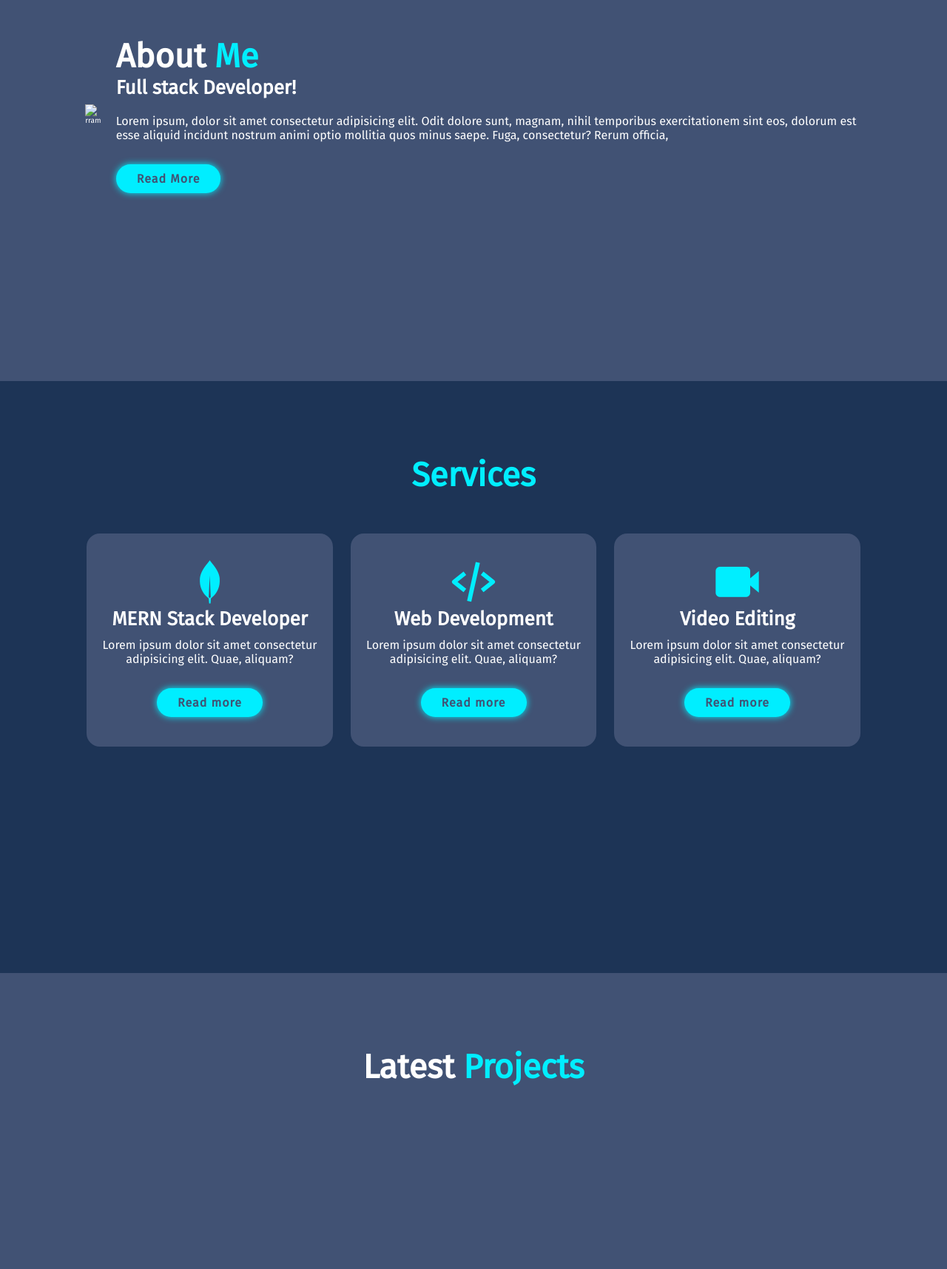
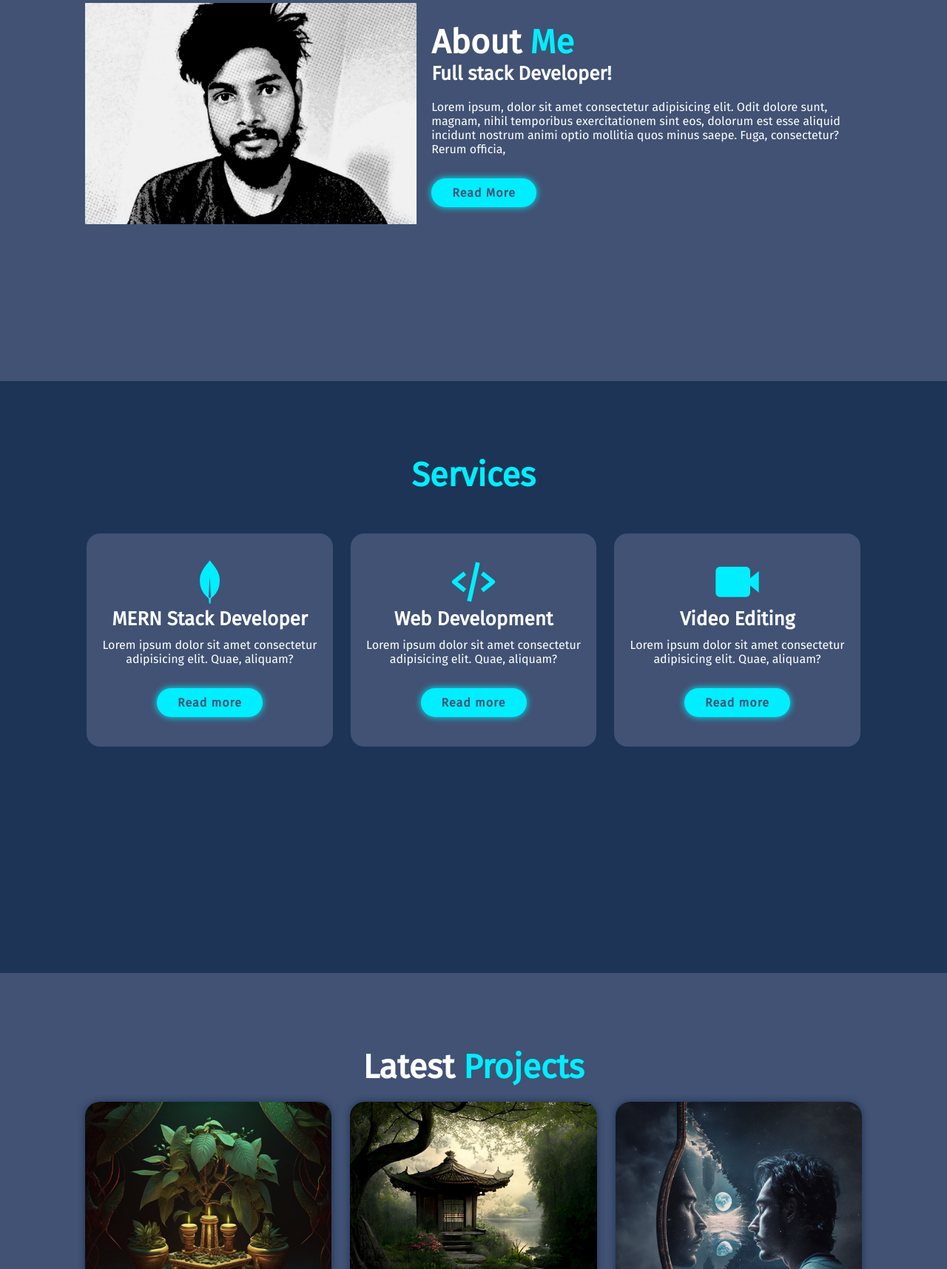
Before and after one commit to rramKatwal/portfolio-website, a plain HTML site: page index.html in a window 1280 px wide. Shown: the part 1085-2800 px from the top of the page at 74% size. Drawn offline with nearby package versions, Linux system fonts and the light colour scheme; the site is published under a folder, as on GitHub Pages, so addresses that start at the root find nothing.

Commit message:
correction of paths for images

```diff
--- a/index.html
+++ b/index.html
@@ -61,12 +61,12 @@
           <a href="tel:+9779861334033"><i class="bx bxs-phone-call"></i></a>
           <a href=""><i class="bx bxl-github"></i></a>
         </div>
-        <a href="/CV/Rishiram_Katwal_Resume.pdf" class="btn" download
+        <a href="./CV/Rishiram_Katwal_Resume.pdf" class="btn" download
           >Download CV</a
         >
       </div>
       <div class="home-img">
-        <img src="/images/me.png" alt="rram" />
+        <img src="./images/me.png" alt="rram" />
       </div>
     </section>
 
@@ -74,7 +74,7 @@
 
     <section class="about" id="about">
       <div class="about-img">
-        <img src="/images/rishiram.jpg" alt="rram" />
+        <img src="./images/rishiram.jpg" alt="rram" />
       </div>
       <div class="about-content">
         <h2 class="heading">About <span>Me</span></h2>
@@ -133,7 +133,7 @@
       <h2 class="heading">Latest <span>Projects</span></h2>
       <div class="protfolio-content">
         <div class="protfolio-box">
-          <img src="/images/project1.jpg" alt="" />
+          <img src="./images/project1.jpg" alt="" />
           <div class="protfolio-layer">
             <h4>Web design</h4>
             <p>Will be updated</p>
@@ -141,7 +141,7 @@
           </div>
         </div>
         <div class="protfolio-box">
-          <img src="/images/project2.jpg" alt="" />
+          <img src="./images/project2.jpg" alt="" />
           <div class="protfolio-layer">
             <h4>Web design</h4>
             <p>Will be updated</p>
@@ -149,7 +149,7 @@
           </div>
         </div>
         <div class="protfolio-box">
-          <img src="/images/project3.jpg" alt="" />
+          <img src="./images/project3.jpg" alt="" />
           <div class="protfolio-layer">
             <h4>Web design</h4>
             <p>Will be updated</p>
```
